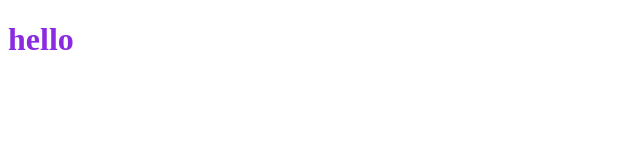
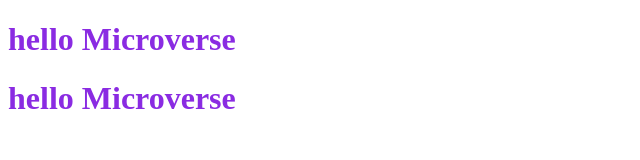
Before and after one commit to shahnawaza75/Hello-Microverse, a website: page index.html in a window 1280 px wide. Shown: the whole page, without its empty margins (0-640 px from the left). Drawn offline with Linux system fonts and the light colour scheme.

Commit message:
updated html file

```diff
--- a/index.html
+++ b/index.html
@@ -8,6 +8,7 @@
     <link rel="stylesheet" href="./index.css">
 </head>
 <body>
-    <h1>hello</h1>
+    <h1>hello Microverse </h1>
+    <h1>hello Microverse </h1>
 </body>
 </html>
```
